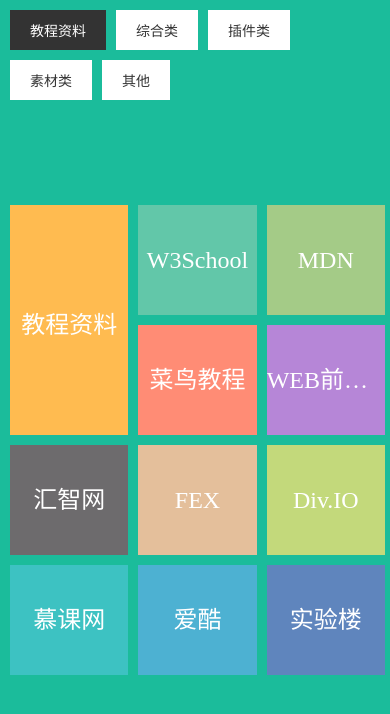
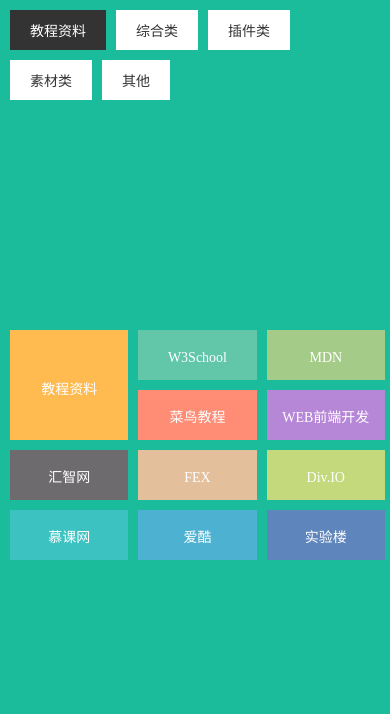
Before and after one commit to OnlyNinth/recource-classify, a plain HTML site: page index.html in a window 390 px wide. Drawn offline with Linux system fonts and the light colour scheme.

Commit message:
调整大小

```diff
--- a/css/style.css
+++ b/css/style.css
@@ -137,3 +137,21 @@ header {
 #menu a { float: left; padding: 10px 20px; background-color: #fff; color: #333; text-decoration: none;}
 #menu .active a { color: #fff; background-color: #333;}
 .section { text-align: center; font: 24px "Microsoft Yahei"; color: #fff; overflow: hidden;}
+
+@media (max-width: 768px) {
+    .section {
+        font-size: 14px;
+    }
+    .category-ul .height-2x {
+        height: 120px;
+    }
+    .category-ul .height-2x .name {
+        line-height: 120px;
+    }
+    .category-ul li {
+        height: 60px;
+    }
+    .category-ul .name {
+        line-height: 55px;
+    }
+}
```
